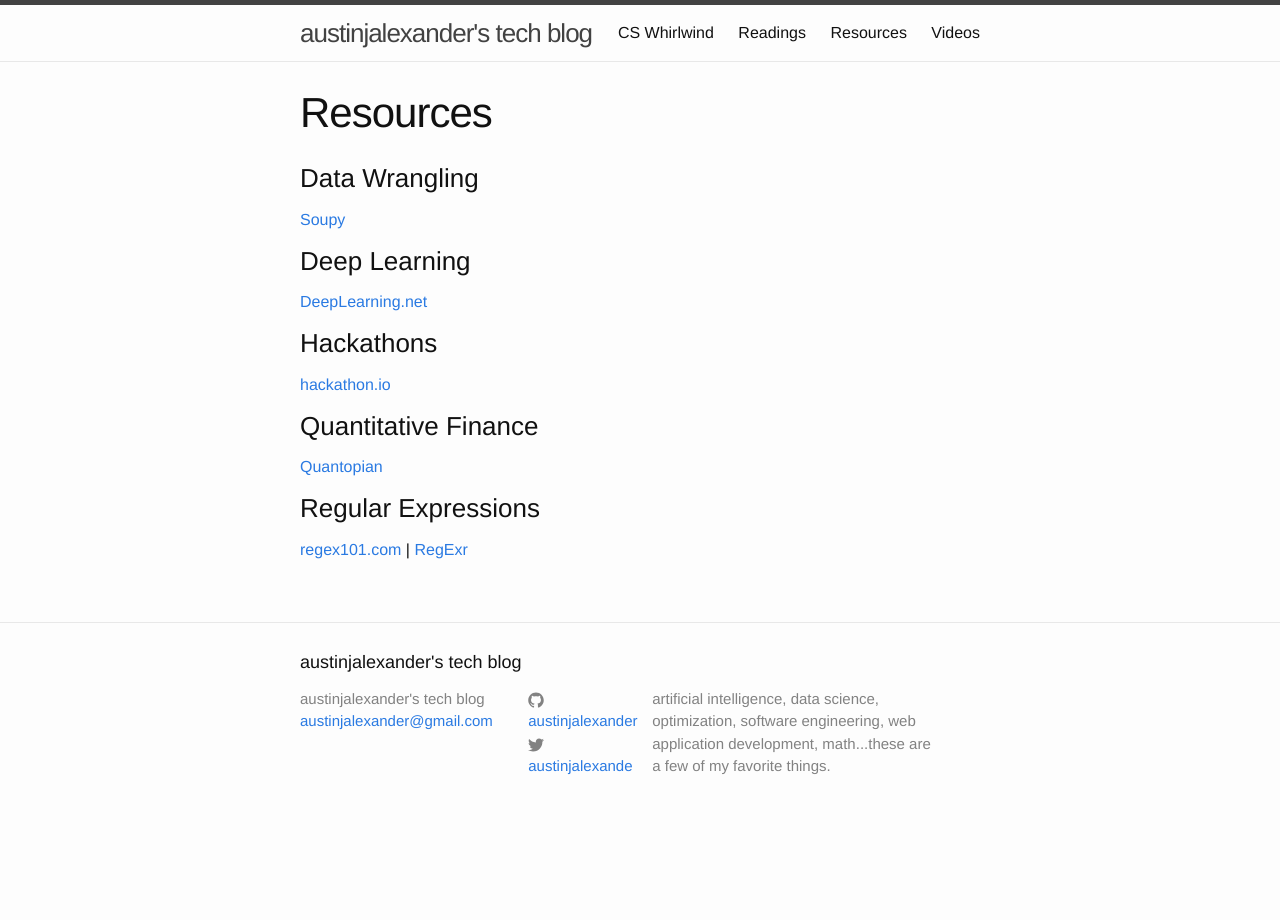
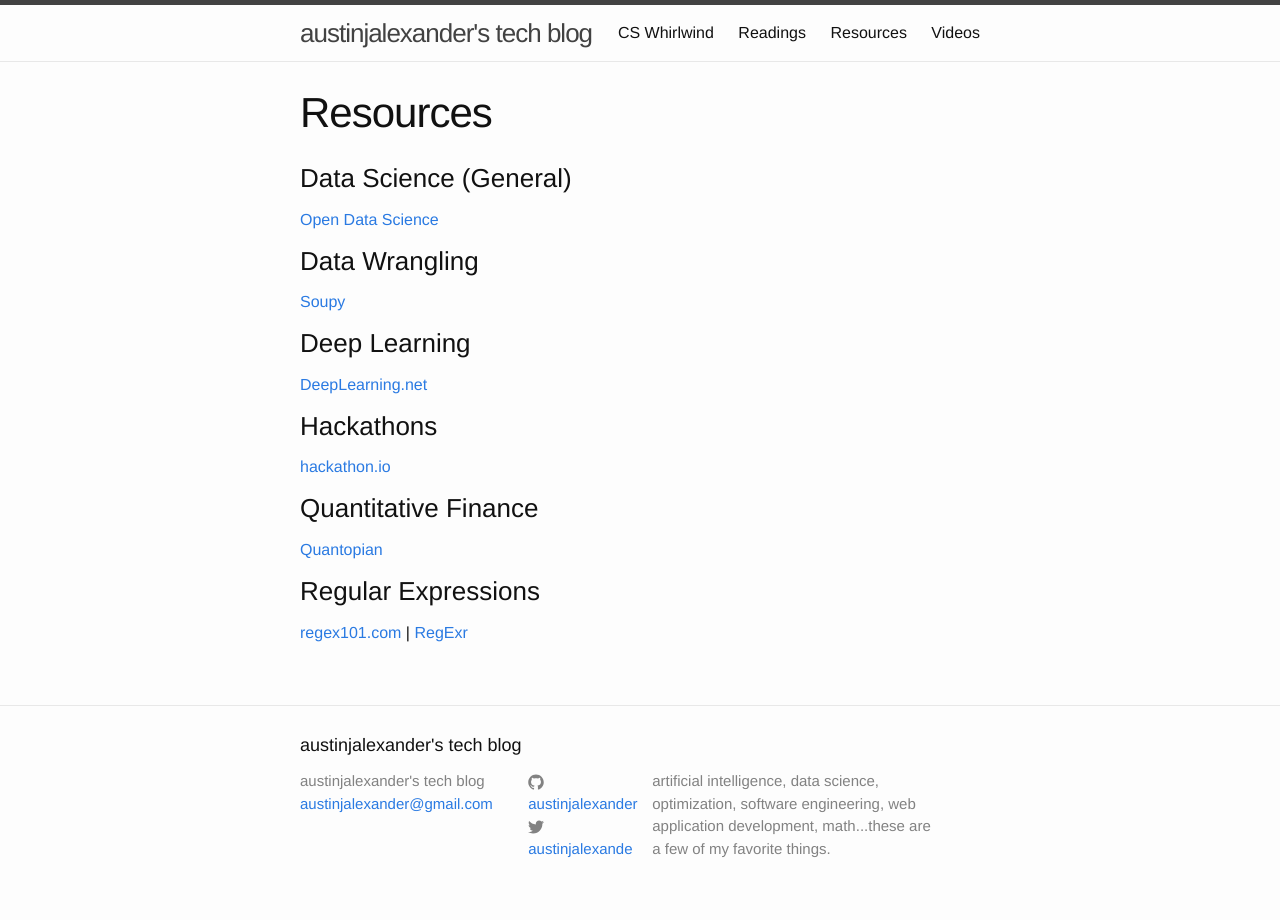
Before and after one commit to austinjalexander/austinjalexander.github.io, a Jekyll site: the page built from resources.md, in a window 1280 px wide. Built offline with Jekyll 4.4.1, drawn with Linux system fonts in a browser that asks for light colours; nearby versions of some CDN libraries.

Commit message:
added open data science

```diff
--- a/resources.md
+++ b/resources.md
@@ -3,6 +3,9 @@ layout: page
 title: Resources
 permalink: /resources/
 ---
+
+###Data Science (General)
+<a href="http://www.opendatascience.com/" target="_blank">Open Data Science</a>
 
 ###Data Wrangling
 <a href="http://soupy.readthedocs.org/en/latest/" target="_blank">Soupy</a>
```
